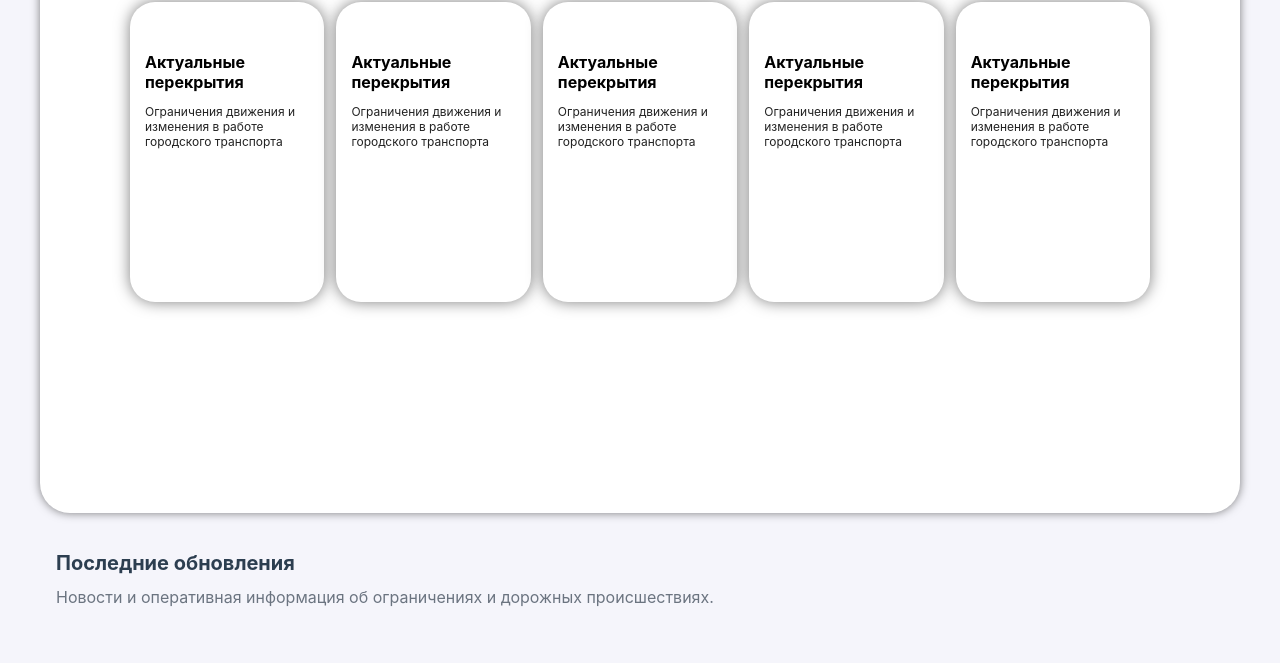
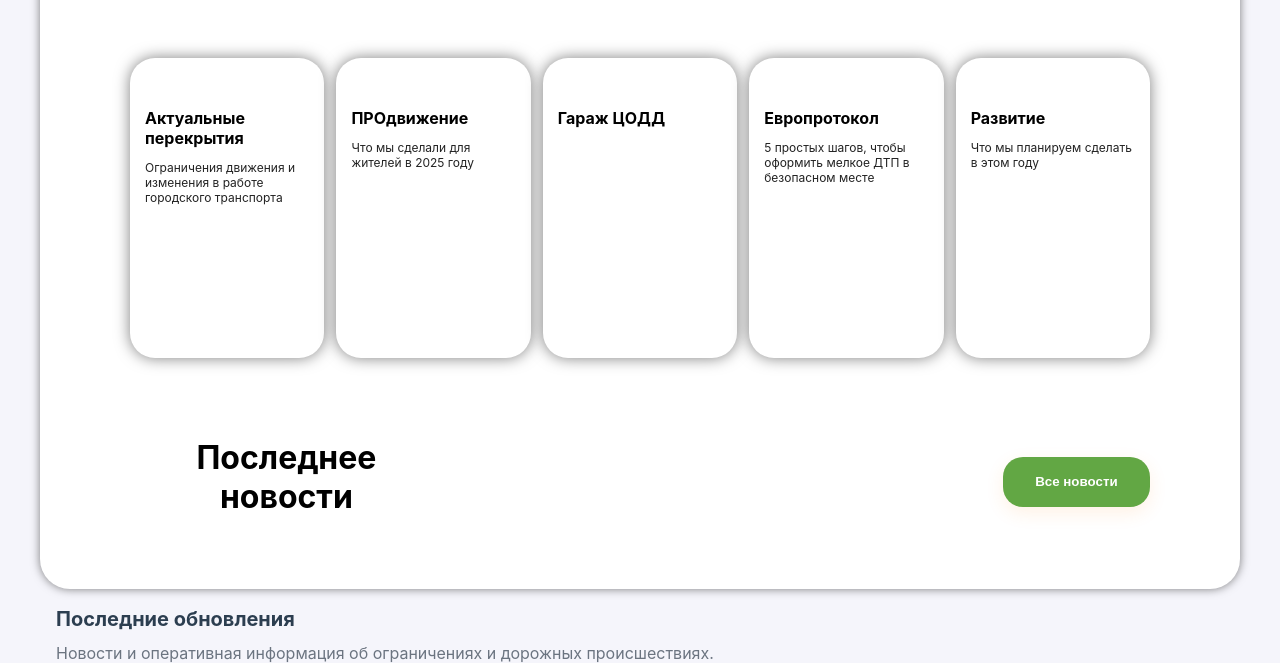
Before and after one commit to eur0-f1ghter/Azimut_project_Smolensk_alpha, a plain HTML site: page index.html in a window 1280 px wide. Shown: the part 657-1320 px from the top of the page. Before the commit the page ends 1264 px from the top, so only its background shows below. Drawn offline with Linux system fonts and the light colour scheme.

Commit message:
создана ветка с новостями

```diff
--- a/css/style.css
+++ b/css/style.css
@@ -139,6 +139,40 @@ body{
     margin-left: 15px;
     margin-right: 15px;
 }
+
+.news_bar-main_page {
+    display: flex;
+    justify-content: center;
+    align-items: center;
+    margin: 90px auto;
+    gap: 560px;
+    text-align: center;
+}
+
+.news_bar-main_page h1{
+    font-size:32px;
+    margin:-10px 0px 0px 0px;
+}
+
+.news-btn {
+    background:var(--color-main);
+    color:var(--white);
+    padding:10px 16px;
+    border-radius:20px;
+    font-weight:700;
+    text-decoration:none;
+    box-shadow:0 6px 18px rgba(255,140,43,0.12);
+    white-space:nowrap;
+    width: 150px;
+    height: 50px;
+    border: none;
+    transition: transform 0.3s ease;
+}
+
+.news-btn:hover{
+    transform: scale(1.1);
+}
+
 /* --- Header --- */
 header.main-header{
     background:var(--color-main);
--- a/index.html
+++ b/index.html
@@ -63,21 +63,24 @@
                     <p>Ограничения движения и изменения в работе городского транспорта</p>
                 </div>
                 <div class="mini_item">
-                    <h1>Актуальные перекрытия</h1>
-                    <p>Ограничения движения и изменения в работе городского транспорта</p>
+                    <h1>ПРОдвижение</h1>
+                    <p>Что мы сделали для жителей в 2025 году</p>
                 </div>
                 <div class="mini_item">
-                    <h1>Актуальные перекрытия</h1>
-                    <p>Ограничения движения и изменения в работе городского транспорта</p>
+                    <h1>Гараж ЦОДД</h1>
                 </div>
                 <div class="mini_item">
-                    <h1>Актуальные перекрытия</h1>
-                    <p>Ограничения движения и изменения в работе городского транспорта</p>
+                    <h1>Европротокол</h1>
+                    <p>5 простых шагов, чтобы оформить мелкое ДТП в безопасном месте</p>
                 </div>
                 <div class="mini_item">
-                    <h1>Актуальные перекрытия</h1>
-                    <p>Ограничения движения и изменения в работе городского транспорта</p>
+                    <h1>Развитие</h1>
+                    <p>Что мы планируем сделать в этом году</p>
                 </div>
+            </div>
+            <div class="news_bar-main_page">
+                <h1>Последнее новости</h1>
+                <button class="news-btn">Все новости</button>
             </div>
         </div>
     </section>
```
Also changed, not shown: README.md, image/logo_main.png (added).
